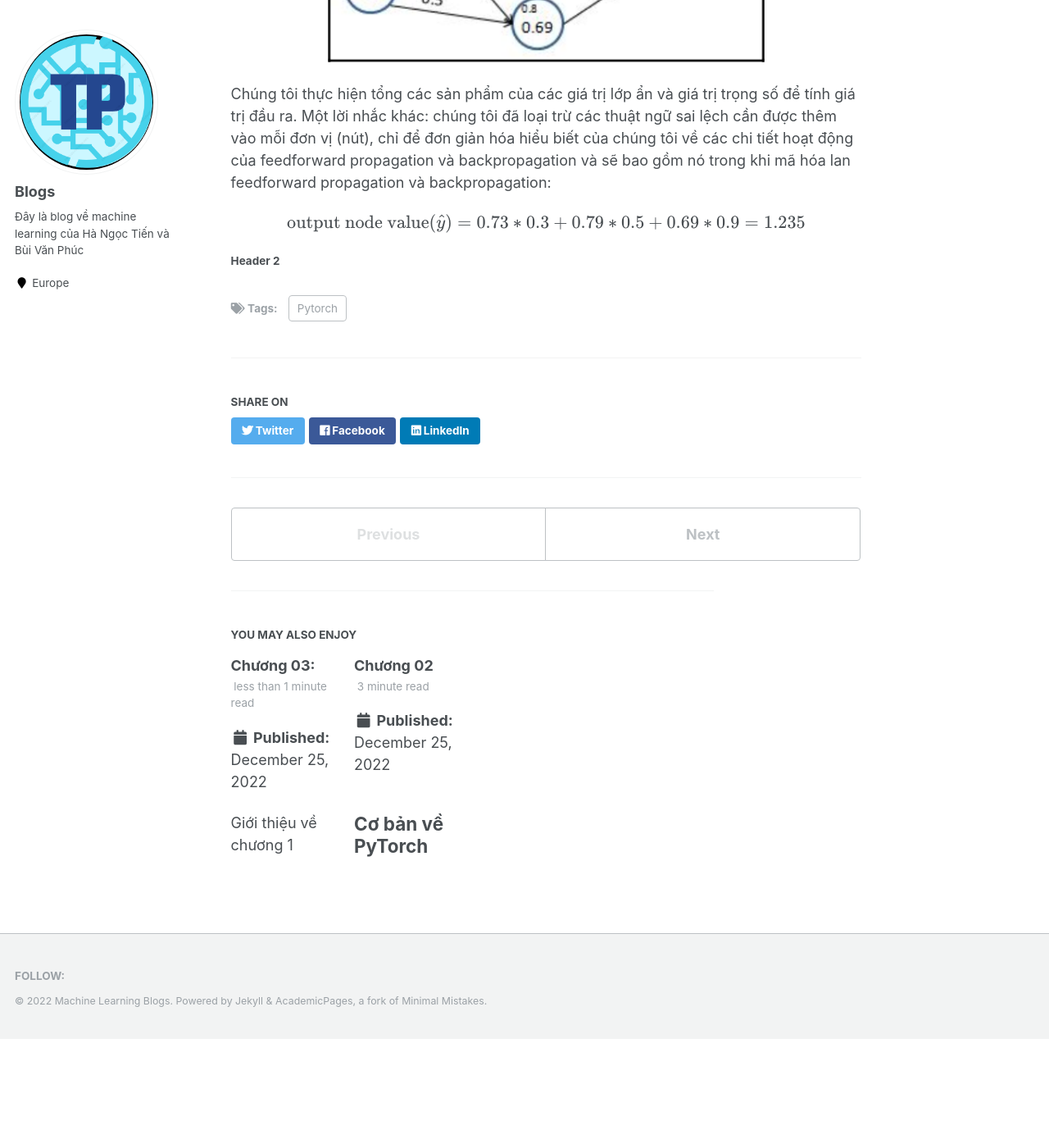
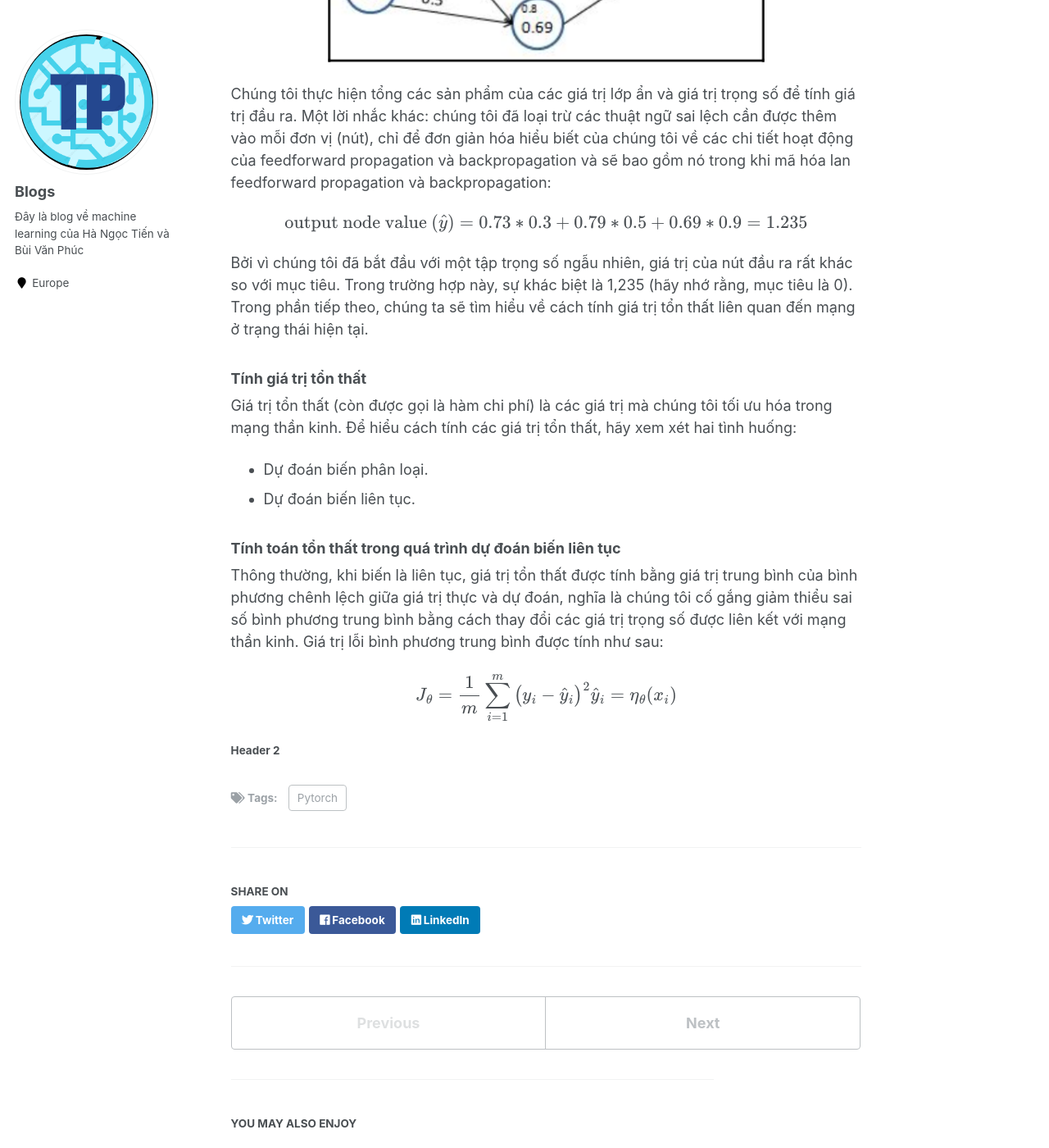
Before and after one commit to vanphuc-bui/MordenComputervision, a Jekyll site: the page built from _posts/2022-12-25-chapter-01.md, in a window 1280 px wide and 1400 px high, scrolled down 8683 px. Shown: the whole window at 82% size. Built offline with Jekyll 4.4.1, drawn with Linux system fonts in a browser that asks for light colours; formulas are drawn with MathJax 3; before the commit the page ends 9950 px from its top, so only the background shows below that; some of the changed text lies outside the part shown.

Commit message:
test equation

```diff
--- a/_posts/2022-12-25-chapter-01.md
+++ b/_posts/2022-12-25-chapter-01.md
@@ -162,8 +162,29 @@ Cho đến nay, chúng tôi đã tính toán các giá trị lớp ẩn cuối c
 Chúng tôi thực hiện tổng các sản phẩm của các giá trị lớp ẩn và giá trị trọng số để tính giá trị đầu ra. Một lời nhắc khác: chúng tôi đã loại trừ các thuật ngữ sai lệch cần được thêm vào mỗi đơn vị (nút), chỉ để đơn giản hóa hiểu biết của chúng tôi về các chi tiết hoạt động của feedforward propagation và backpropagation và sẽ bao gồm nó trong khi mã hóa lan feedforward propagation và backpropagation:
 
   <p align="center">
-  $$\text{output node value} (\hat{y})=0.73*0.3+0.79*0.5+0.69*0.9=1.235\nonumber$$
+  $$\text{output node value}~(\widehat{y})=0.73*0.3+0.79*0.5+0.69*0.9=1.235\nonumber$$
+  </p>
+
+Bởi vì chúng tôi đã bắt đầu với một tập trọng số ngẫu nhiên, giá trị của nút đầu ra rất khác so với mục tiêu. Trong trường hợp này, sự khác biệt là 1,235 (hãy nhớ rằng, mục tiêu là 0). Trong phần tiếp theo, chúng ta sẽ tìm hiểu về cách tính giá trị tổn thất liên quan đến mạng ở trạng thái hiện tại.
+
+### Tính giá trị tổn thất
+
+Giá trị tổn thất (còn được gọi là hàm chi phí) là các giá trị mà chúng tôi tối ưu hóa trong mạng thần kinh. Để hiểu cách tính các giá trị tổn thất, hãy xem xét hai tình huống:
+
+* Dự đoán biến phân loại.
+* Dự đoán biến liên tục.
+
+### Tính toán tổn thất trong quá trình dự đoán biến liên tục
+
+Thông thường, khi biến là liên tục, giá trị tổn thất được tính bằng giá trị trung bình của bình phương chênh lệch giữa giá trị thực và dự đoán, nghĩa là chúng tôi cố gắng giảm thiểu sai số bình phương trung bình bằng cách thay đổi các giá trị trọng số được liên kết với mạng thần kinh. Giá trị lỗi bình phương trung bình được tính như sau:
+
+<p align="center">
+  $$J_\theta=\frac{1}{m}\sum_{i=1}^{m}\left ( y_i-\widehat{y}_i \right )^2\\
+  \widehat{y}_i=\eta_\theta(x_i)\nonumber$$
   </p>
 
 
+
+
+
 #### Header 2
```
